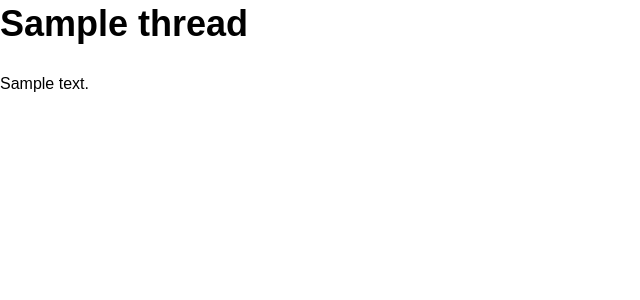
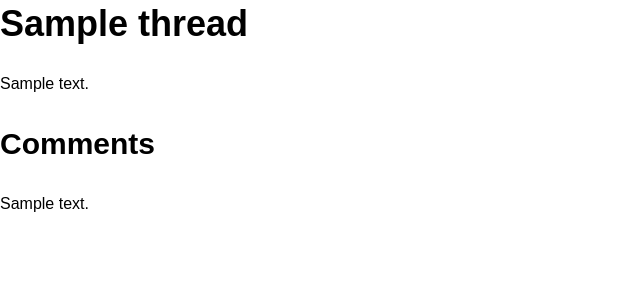
Before and after one commit to Dobby89/mapmessage, a CodeIgniter app: template application/views/thread.php in a window 1280 px wide. Shown: the top 300 px of the page, without its empty margins (0-640 px from the left). Run offline with CodeIgniter, Linux system fonts and the light colour scheme; the template is opened without the code that fills it: most values are stand-ins (such as "Sample title", 1, 10 or a date in 2020); style sheets or scripts are compiled from the project's sources; some libraries are stand-ins or nearby versions.

Commit message:
Added comments to threads

```diff
--- a/application/controllers/thread.php
+++ b/application/controllers/thread.php
@@ -13,7 +13,10 @@ class Thread extends CI_Controller {
 
         if($id) {
 
+            $this->load->model('comment_model');
+
             $data['thread'] = $this->thread_model->get_a_thread($id);
+            $data['comments'] = $this->comment_model->get_comments_by_thread_id($id);
 
             $this->load->view('thread', $data);
         }
--- a/application/views/thread.php
+++ b/application/views/thread.php
@@ -3,4 +3,16 @@
 <h1><?php echo $thread['title']; ?></h1>
 <p><?php echo $thread['content']; ?></p>
 
+<?php if($comments) { ?>
+
+    <h2>Comments</h2>
+
+    <?php foreach($comments as $comment) { ?>
+
+        <div>
+            <p><?php echo $comment['content']; ?></p>
+        </div>
+    <?php } ?>
+<?php } ?>
+
 <?php $this->load->view('includes/footer'); ?>
```
Also changed, not shown: application/models/comment_model.php (+16 -0 lines).
